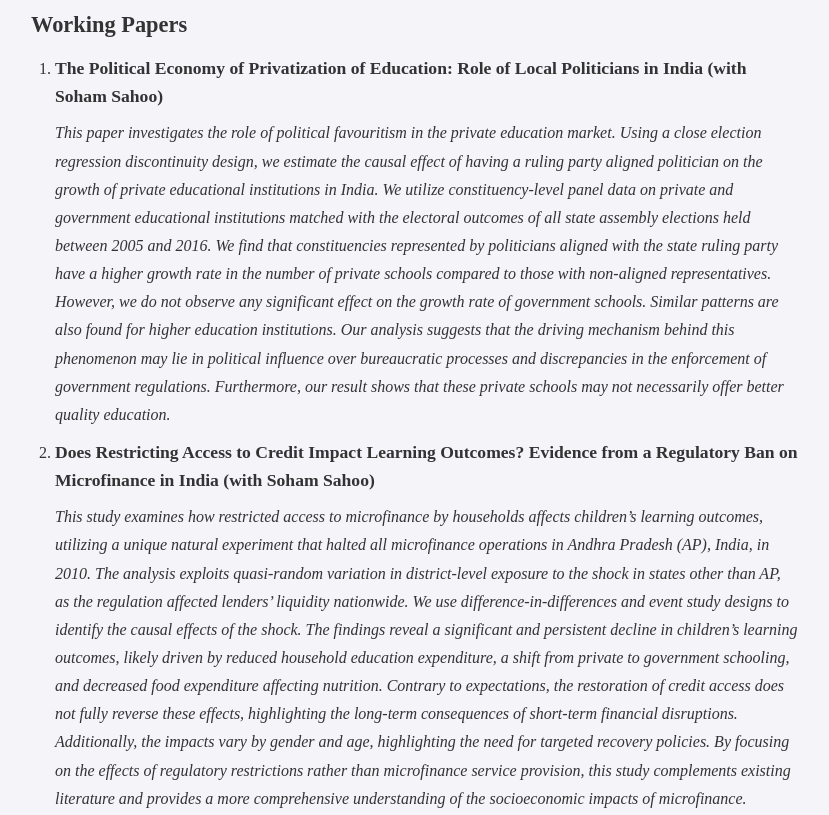
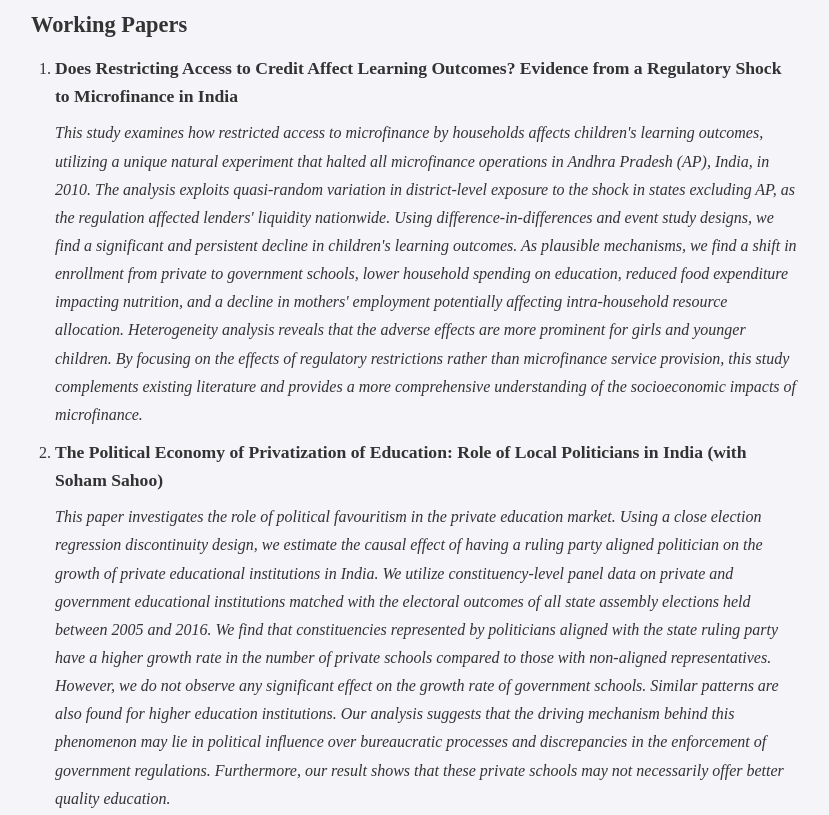
Before and after one commit to Janishnehyan03/muneer-kalliyil, a plain HTML site: page index.html in a window 1280 px wide. Shown: the part 1860-2675 px from the top of the page, without its empty margins (225-1054 px from the left). Drawn offline with Linux system fonts and the light colour scheme.

Commit message:
order change

```diff
--- a/index.html
+++ b/index.html
@@ -141,7 +141,39 @@
             <li>
               <p>
                 <strong
-                  >The Political Economy of Privatization of Education: Role of
+                  >Does Restricting Access to Credit Affect Learning Outcomes?
+                  Evidence from a Regulatory Shock to Microfinance in India</strong
+                >
+              </p>
+              <p>
+                <em>
+                  This study examines how restricted access to microfinance by
+                  households affects children's learning outcomes, utilizing a
+                  unique natural experiment that halted all microfinance
+                  operations in Andhra Pradesh (AP), India, in 2010. The
+                  analysis exploits quasi-random variation in district-level
+                  exposure to the shock in states excluding AP, as the regulation
+                  affected lenders' liquidity nationwide. Using
+                  difference-in-differences and event study designs,
+                  we find a significant and persistent decline in children's
+                  learning outcomes. As plausible mechanisms, we find a shift
+                  in enrollment from private to government schools, lower
+                  household spending on education, reduced food expenditure
+                  impacting nutrition, and a decline in mothers' employment
+                  potentially affecting intra-household resource allocation.
+                  Heterogeneity analysis reveals that the adverse effects are
+                  more prominent for girls and younger children. By focusing on
+                  the effects of regulatory restrictions rather than microfinance
+                  service provision, this study complements existing literature
+                  and provides a more comprehensive understanding of the
+                  socioeconomic impacts of microfinance.
+                </em>
+              </p>
+            </li>
+            <li>
+              <p>
+                <strong>
+                  The Political Economy of Privatization of Education: Role of
                   Local Politicians in India (with Soham Sahoo)</strong
                 >
               </p>
@@ -166,41 +198,6 @@
                   processes and discrepancies in the enforcement of government
                   regulations. Furthermore, our result shows that these private
                   schools may not necessarily offer better quality education.
-                </em>
-              </p>
-            </li>
-            <li>
-              <p>
-                <strong>
-                  Does Restricting Access to Credit Impact Learning Outcomes?
-                  Evidence from a Regulatory Ban on Microfinance in India (with
-                  Soham Sahoo)</strong
-                >
-              </p>
-              <p>
-                <em>
-                  This study examines how restricted access to microfinance by
-                  households affects children’s learning outcomes, utilizing a
-                  unique natural experiment that halted all microfinance
-                  operations in Andhra Pradesh (AP), India, in 2010. The
-                  analysis exploits quasi-random variation in district-level
-                  exposure to the shock in states other than AP, as the
-                  regulation affected lenders’ liquidity nationwide. We use
-                  difference-in-differences and event study designs to identify
-                  the causal effects of the shock. The findings reveal a
-                  significant and persistent decline in children’s learning
-                  outcomes, likely driven by reduced household education
-                  expenditure, a shift from private to government schooling, and
-                  decreased food expenditure affecting nutrition. Contrary to
-                  expectations, the restoration of credit access does not fully
-                  reverse these effects, highlighting the long-term consequences
-                  of short-term financial disruptions. Additionally, the impacts
-                  vary by gender and age, highlighting the need for targeted
-                  recovery policies. By focusing on the effects of regulatory
-                  restrictions rather than microfinance service provision, this
-                  study complements existing literature and provides a more
-                  comprehensive understanding of the socioeconomic impacts of
-                  microfinance.
                 </em>
               </p>
             </li>
```
